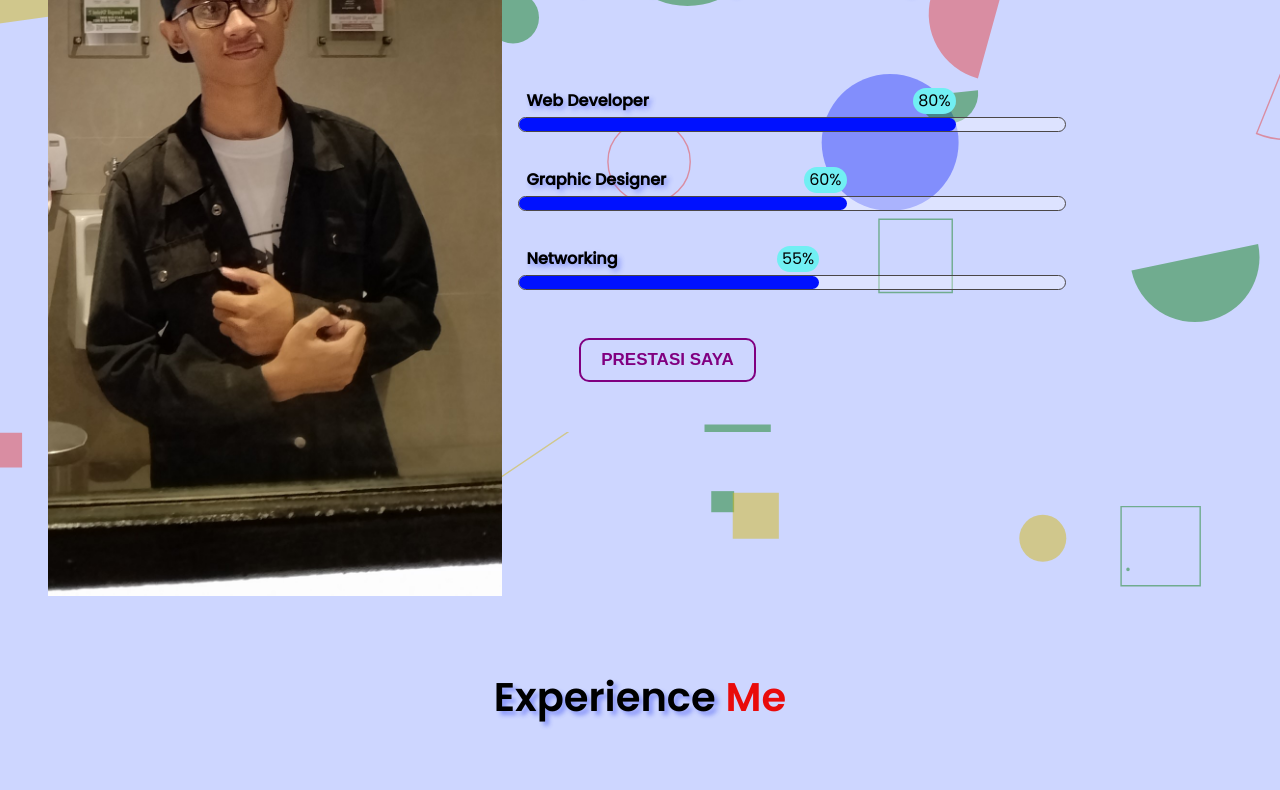
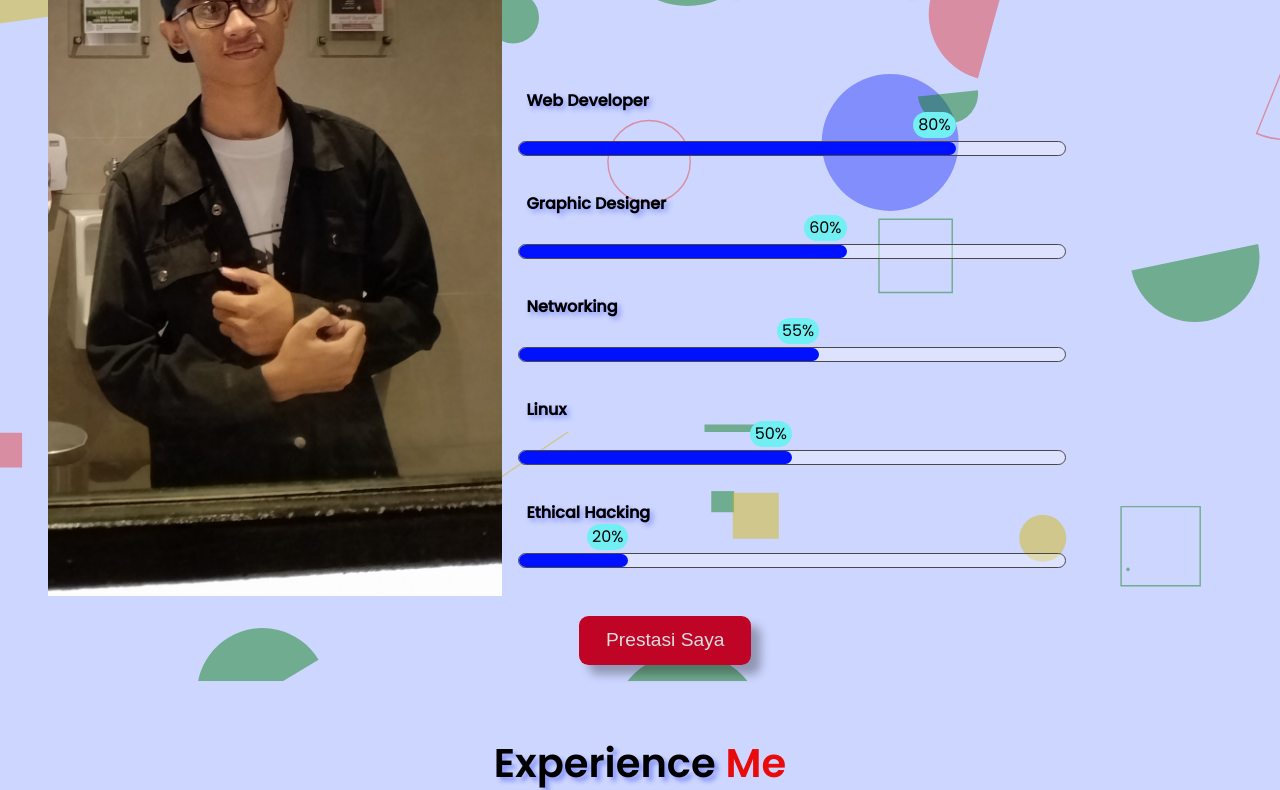
Before and after one commit to Alphby48/nav-update, a plain HTML site: page index.html in a window 1280 px wide. Shown: the part 1248-2038 px from the top of the page. Drawn offline with nearby package versions, Linux system fonts and the light colour scheme.

Commit message:
update 21-01-2024

```diff
--- a/index.html
+++ b/index.html
@@ -95,7 +95,7 @@
           </p>
           <div class="btn-main">
             <div class="btn1 butn">
-              <a href="#experience">
+              <a href="#about">
                 <button class="button">Read Me</button>
               </a>
             </div>
@@ -157,6 +157,18 @@
             <h3 class="font-mode">Networking</h3>
             <div class="skil">
               <div class="pers-skil-net"></div>
+            </div>
+          </div>
+          <div class="skil-box">
+            <h3 class="font-mode">Linux</h3>
+            <div class="skil">
+              <div class="pers-skil-lnx"></div>
+            </div>
+          </div>
+          <div class="skil-box">
+            <h3 class="font-mode">Ethical Hacking</h3>
+            <div class="skil">
+              <div class="pers-skil-etc"></div>
             </div>
           </div>
           <div class="btn-box">
@@ -311,6 +323,25 @@
             >
           </div>
         </div>
+        <div class="card-ex">
+          <div class="align">
+            <span class="red"></span>
+            <span class="yellow"></span>
+            <span class="green"></span>
+          </div>
+
+          <div class="text-ex">
+            <h1>Dicoding Academy Course</h1>
+          </div>
+          <p>Kursus online dari Dicoding jalur Idcamp Indosat Ooredoo</p>
+          <div class="link-ex">
+            <a
+              href="https://www.dicoding.com/users/ahfazhaditya/academies"
+              target="_blank"
+              >See detail</a
+            >
+          </div>
+        </div>
       </div>
     </section>
     <div class="config">
@@ -353,7 +384,7 @@
         </div>
         <div class="img-prj">
           <a
-            href="https://emphere-coffee.webdeveloper41.repl.co/"
+            href="https://69679bbc-eaa8-462e-9694-a78325c5afe7-00-3m2wuhj175ywp.riker.replit.dev/"
             target="_blank"
             class="w"
           >
@@ -504,9 +535,7 @@
     <footer>
       <ul class="footicon">
         <li>
-          <a
-            href="https://instagram.com/alphby48?igshid=NzZlODBkYWE4Ng=="
-            target="_blank"
+          <a href="https://www.instagram.com/743_r2c/" target="_blank"
             ><i class="fa-brands fa-instagram"></i
           ></a>
         </li>
@@ -519,14 +548,14 @@
         </li>
         <li>
           <a
-            href="https://x.com/alphboy48?t=MdsWso2hienM39LWJTfhyw&s=09"
+            href="https://x.com/743_r2c?t=QlK95BfqYpnhnzWFm5mWMQ&s=09"
             target="_blank"
             ><i class="fa-brands fa-twitter"></i
           ></a>
         </li>
         <li>
           <a
-            href="https://www.tiktok.com/@alphaboyop?_t=8gOTIyScN6o&_r=1"
+            href="https://www.tiktok.com/@743_r2c?is_from_webapp=1&sender_device=pc"
             target="_blank"
             ><i class="fa-brands fa-tiktok"></i
           ></a>
--- a/script.js
+++ b/script.js
@@ -53,7 +53,7 @@ toggleSwitch.addEventListener("change", switchTheme, false);
 
 const type = document.querySelector(".type-text");
 
-let listTexts = ["Web Developer", "FE Developer", "Freelancer"];
+let listTexts = ["Web Development", "Ethical Hacking", "Designer"];
 
 let index = -1;
 let current = 0;
--- a/style.css
+++ b/style.css
@@ -611,7 +611,7 @@ main .container .main-img .card .circle:nth-child(2) {
   font-size: 1rem;
   font-family: "poppins-medium";
   text-shadow: 3px 3px 5px #3c4ef375;
-  padding-bottom: 0.5rem;
+  padding-bottom: 2rem;
   padding-left: 0.5rem;
 }
 .cont-sect1 .sect1-box .skil-box .skil {
@@ -672,6 +672,40 @@ main .container .main-img .card .circle:nth-child(2) {
   border-radius: 20px;
   font-family: "poppins";
 }
+.cont-sect1 .sect1-box .skil-box .skil .pers-skil-etc {
+  background-color: #0011ff;
+  width: 20%;
+  height: 100%;
+  border-radius: 20px;
+  position: relative;
+}
+.cont-sect1 .sect1-box .skil-box .skil .pers-skil-etc::after {
+  content: "20%";
+  position: absolute;
+  right: 0;
+  top: -30px;
+  background-color: #71eff3;
+  padding: 5px;
+  border-radius: 20px;
+  font-family: "poppins";
+}
+.cont-sect1 .sect1-box .skil-box .skil .pers-skil-lnx {
+  background-color: #0011ff;
+  width: 50%;
+  height: 100%;
+  border-radius: 20px;
+  position: relative;
+}
+.cont-sect1 .sect1-box .skil-box .skil .pers-skil-lnx::after {
+  content: "50%";
+  position: absolute;
+  right: 0;
+  top: -30px;
+  background-color: #71eff3;
+  padding: 5px;
+  border-radius: 20px;
+  font-family: "poppins";
+}
 .sect1-box .btn-box {
   position: relative;
 
@@ -680,36 +714,41 @@ main .container .main-img .card .circle:nth-child(2) {
 }
 .sect1-box .btn-box .butn-box {
   left: 10%;
-  color: purple;
-  text-transform: uppercase;
+  position: relative;
+  font-size: 1.2em;
+  padding: 0.7em 1.4em;
+  background-color: #bf0426;
   text-decoration: none;
-  border: 2px solid purple;
-  padding: 10px 20px;
-  font-size: 17px;
-  font-weight: bold;
-  background: transparent;
-  position: relative;
-  transition: all 1s;
-  overflow: hidden;
-  border-radius: 10px;
-}
-.sect1-box .btn-box .butn-box:hover {
-  color: #ffffff;
+  border: none;
+  border-radius: 0.5em;
+  color: #dedede;
+  box-shadow: 0.5em 0.5em 0.5em rgba(0, 0, 0, 0.3);
+}
+.sect1-box .btn-box .butn-box:hover::before {
+  width: 1.6em;
+  height: 1.6em;
 }
 .sect1-box .btn-box .butn-box::before {
+  position: absolute;
   content: "";
-  position: absolute;
-  height: 100%;
-  width: 0%;
+  height: 0;
+  width: 0;
   top: 0;
-  left: -40px;
-  transform: skewX(45deg);
-  background-color: purple;
-  z-index: -1;
-  transition: all 1s;
-}
-.sect1-box .btn-box .butn-box:hover::before {
-  width: 160%;
+  left: 0;
+  background: linear-gradient(
+    135deg,
+    rgb(203, 216, 243) 0%,
+    rgb(209, 212, 233) 50%,
+    rgba(150, 4, 31, 1) 50%,
+    rgba(191, 4, 38, 1) 60%
+  );
+  border-radius: 0 0 0.5em 0;
+  box-shadow: 0.2em 0.2em 0.2em rgba(0, 0, 0, 0.3);
+  transition: 0.3s;
+}
+.sect1-box .btn-box .butn-box:active {
+  box-shadow: 0.2em 0.2em 0.3em rgba(0, 0, 0, 0.3);
+  transform: translate(0.1em, 0.1em);
 }
 /* SECTION 2 */
 .sect2,
@@ -1475,16 +1514,18 @@ nav .icon-bar .menu-toggle input:checked ~ span:nth-child(3) {
   .cont-sect1 .sect1-box .skil-box h3 {
     font-size: 1.2rem;
     font-family: "poppins-medium";
-    padding-bottom: 0.5rem;
+    padding-bottom: 2.5rem;
   }
   .cont-sect1 .sect1-box .skil-box .skil .pers-skil::after,
   .cont-sect1 .sect1-box .skil-box .skil .pers-skil-gd::after,
-  .cont-sect1 .sect1-box .skil-box .skil .pers-skil-net::after {
+  .cont-sect1 .sect1-box .skil-box .skil .pers-skil-net::after,
+  .cont-sect1 .sect1-box .skil-box .skil .pers-skil-etc::after,
+  .cont-sect1 .sect1-box .skil-box .skil .pers-skil-lnx::after {
     top: -24px;
   }
   .sect1-box .btn-box .butn-box {
-    padding: 5px 10px;
-    font-size: 13px;
+    padding: 10px 10px;
+    font-size: 15px;
   }
 
   .sect2 .boxing {
```
